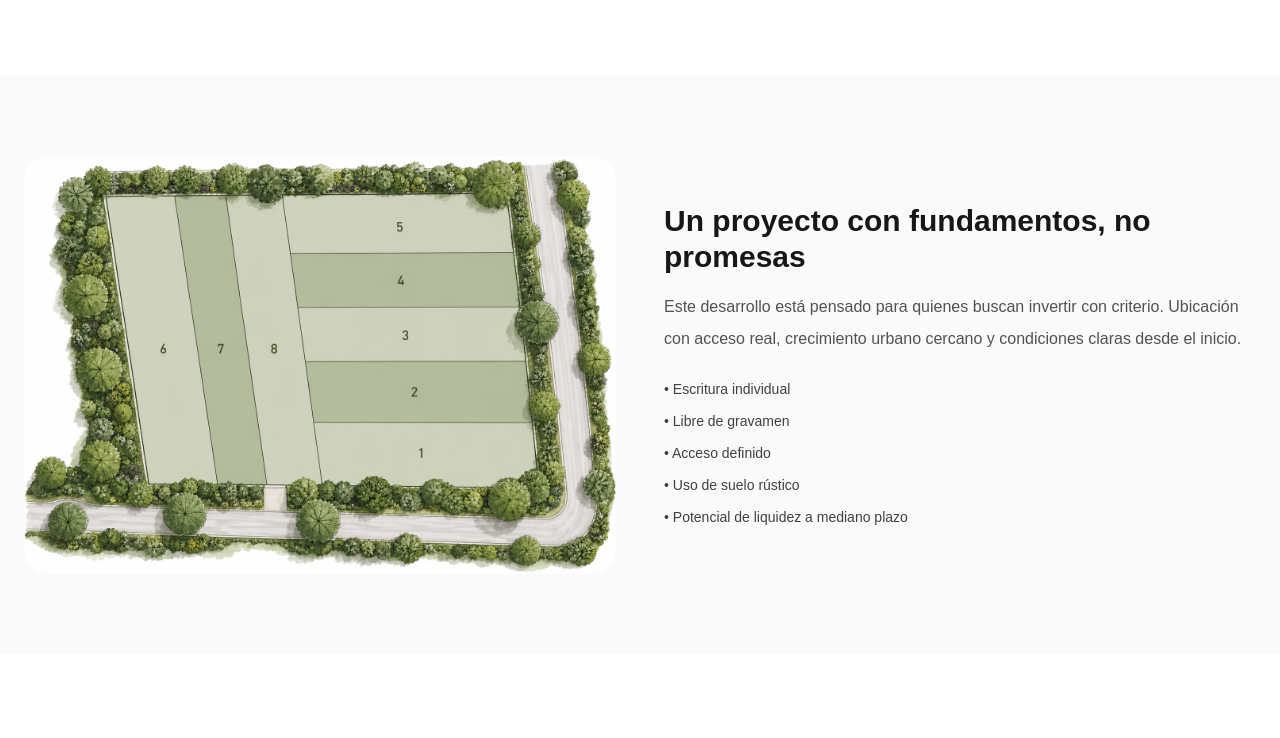
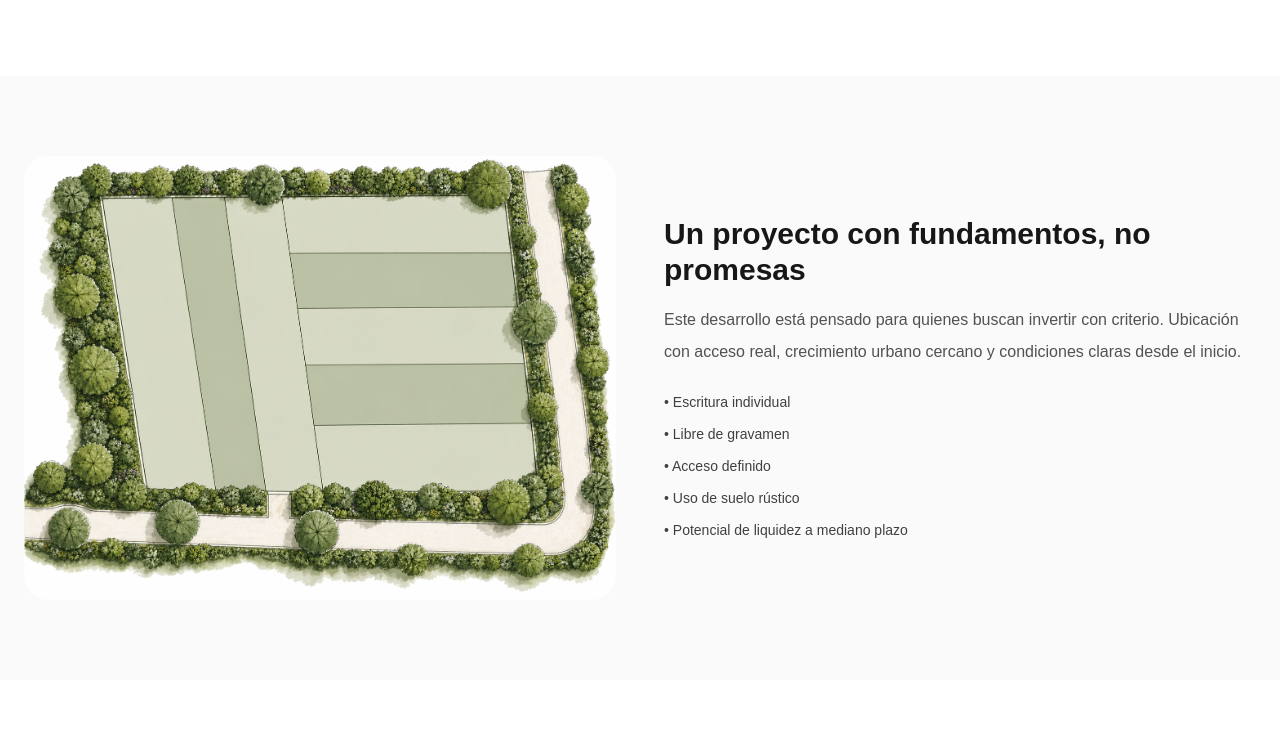
Before and after one commit to eaalcocer/tierra-real, a Next.js app: page / in a window 1280 px wide. Shown: the part 683-1421 px from the top of the page. Built offline with nearby package versions, Linux system fonts and the light colour scheme.

Commit message:
Agrego imagenes

```diff
--- a/app/page.tsx
+++ b/app/page.tsx
@@ -59,7 +59,7 @@ export default function TierraRealLanding() {
       <section id="proyecto" className="bg-neutral-50 py-20">
         <div className="max-w-7xl mx-auto px-6 grid md:grid-cols-2 gap-12 items-center">
 <img
-  src="/Master.png"
+  src="/MP-Clean.png"
   alt="Masterplan del proyecto"
   className="w-full rounded-3xl object-cover"
 />
```
Also changed, not shown: public/MP-Clean.png (added).
